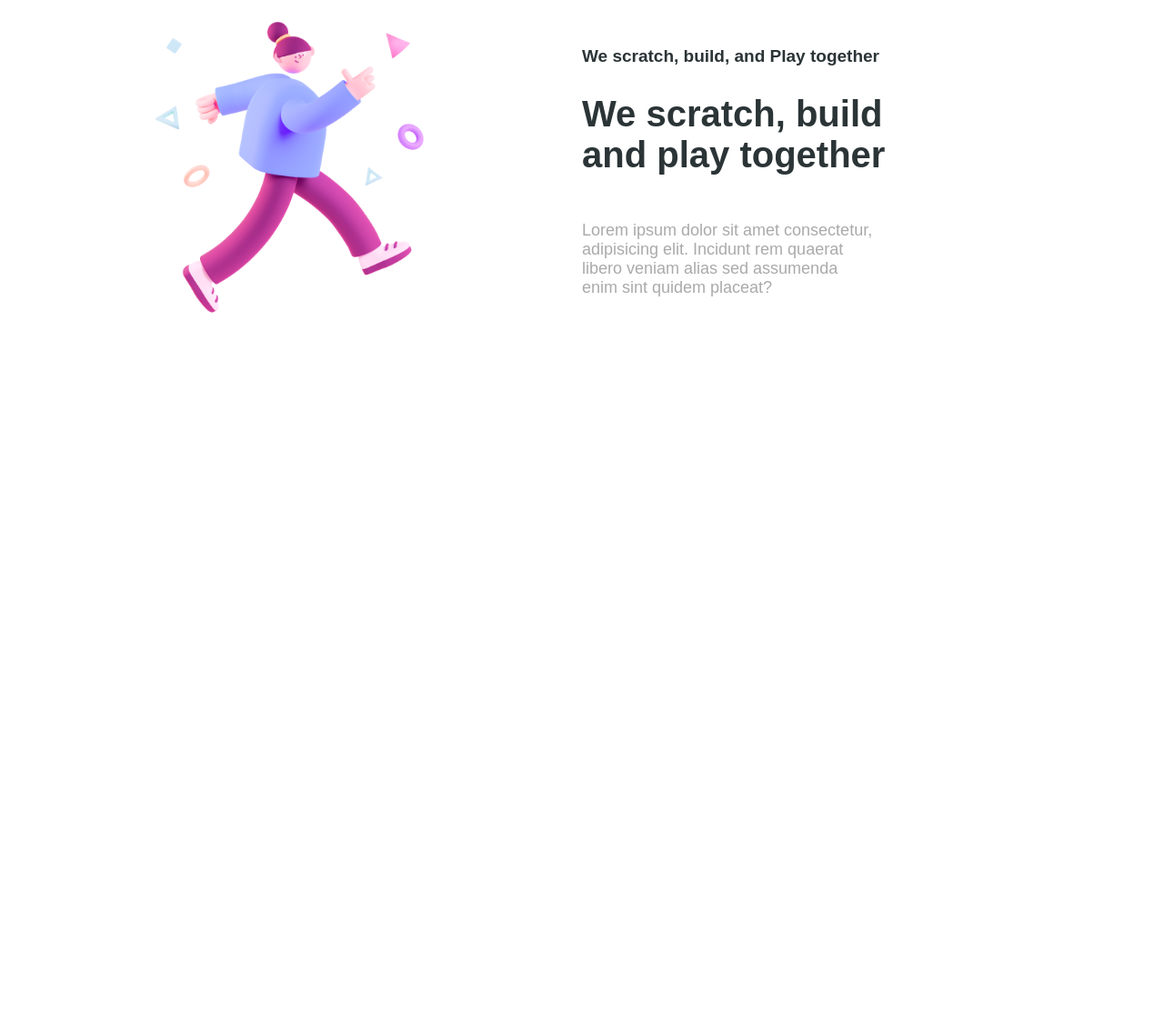
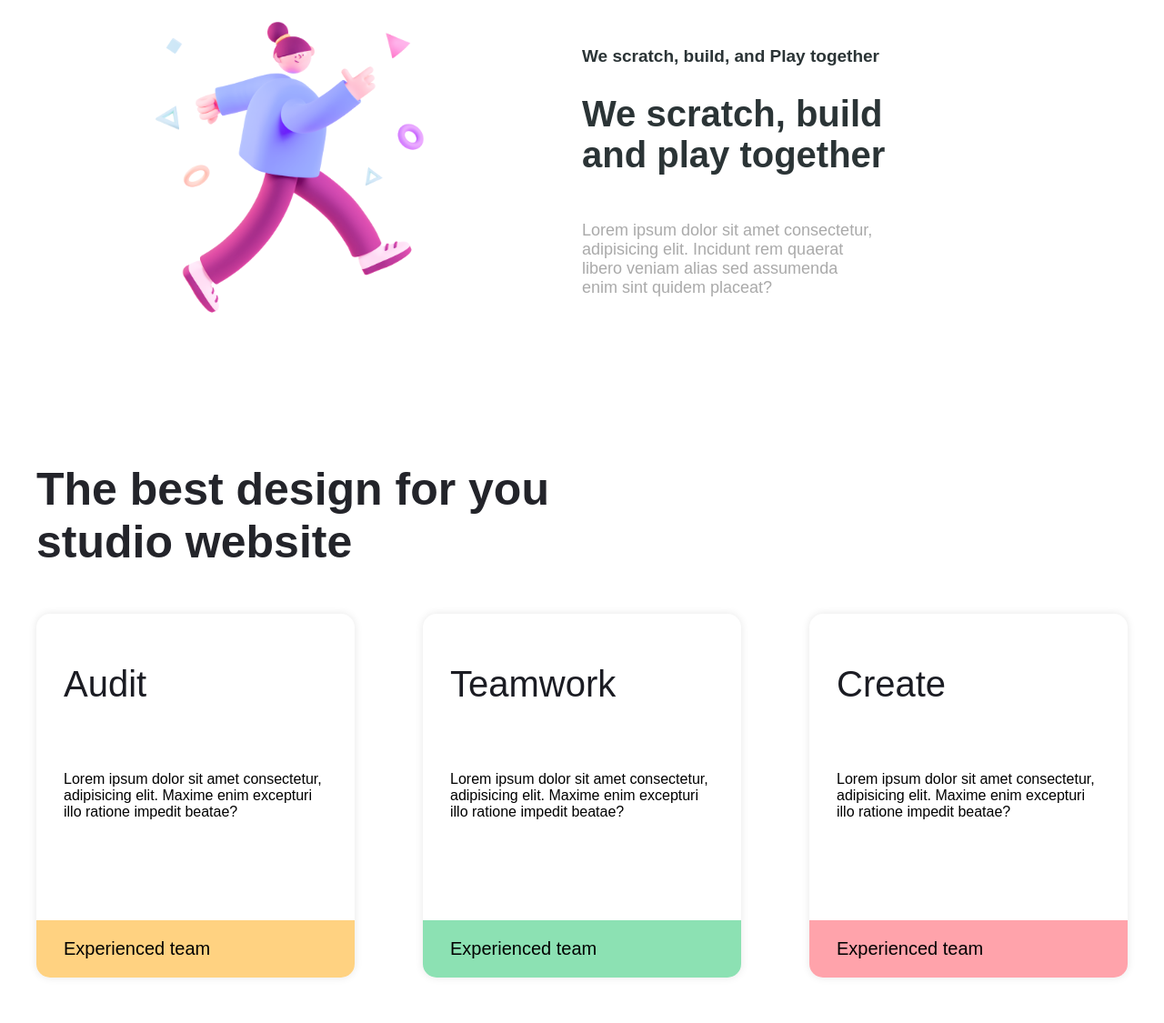
Before and after one commit to hamidzehtab/web-exercise-1, a plain HTML site: page index.html in a window 1280 px wide. Shown: the part 1614-2739 px from the top of the page at 91% size. Before the commit the page ends 2073 px from the top, so only its background shows below. Drawn offline with Linux system fonts and the light colour scheme.

Commit message:
done design part(cards section). it is responsive

```diff
--- a/index.html
+++ b/index.html
@@ -75,6 +75,27 @@
                 <p>Lorem ipsum dolor sit amet consectetur, adipisicing elit. Incidunt rem quaerat libero veniam alias sed assumenda enim sint quidem placeat?</p>
             </div>
         </section>
+
+        <section id="design">
+            <h2 id="design_title">The best design for you <br /> studio website</h2>
+            <div id="values">
+                <article class="cards">
+                    <h3 class="card_title">Audit</h3>
+                    <p class="card_content">Lorem ipsum dolor sit amet consectetur, adipisicing elit. Maxime enim excepturi illo ratione impedit beatae?</p>
+                    <span>Experienced team</span>
+                </article>
+                <article class="cards">
+                    <h3 class="card_title">Teamwork</h3>
+                    <p class="card_content">Lorem ipsum dolor sit amet consectetur, adipisicing elit. Maxime enim excepturi illo ratione impedit beatae?</p>
+                    <span>Experienced team</span>
+                </article>
+                <article class="cards">
+                    <h3 class="card_title">Create</h3>
+                    <p class="card_content">Lorem ipsum dolor sit amet consectetur, adipisicing elit. Maxime enim excepturi illo ratione impedit beatae?</p>
+                    <span>Experienced team</span>
+                </article>
+            </div>
+        </section>
     </main>
 </body>
 </html>
--- a/style.css
+++ b/style.css
@@ -76,19 +76,25 @@ a {
 
 #top_section_content h2 {
     color: #515249;
-    font-size: 30px;
-    margin-bottom: 30px;
+    font-size: 50px;
+    margin-bottom: 50px;
 }
 
 #top_section_content p {
     color: #737B7D;
     margin-bottom: 50px ;
+    font-size: 20px;
 }
 
 #top_section_content a {
     padding: 10px 20px;
     border: 1px solid #F73C6B;
     color: #F73C6B;
+    font-size: 25px;
+    display: block;
+    /* margin-top: 50px; */
+    width: fit-content;
+    border-radius: 5px;
 }
 
 
@@ -172,8 +178,116 @@ a {
     font-size: 18px;
 }
 
+#design {
+    padding: 50px 0;
+    width: 100%;
+}
+
+#design_title {
+    width: 1200px;
+    margin: auto;
+    margin-bottom: 50px;
+    font-size: 50px;
+    color: #23242A;
+}
+
+#values {
+    display: flex;
+    width: 1200px;
+    margin: auto;
+}
+
+#values > * {
+    width: 350px;
+    height: 400px;
+    /* background-color: green; */
+    border-radius: 15px;
+    display: flex;
+    flex-direction: column;
+    justify-content: center;
+    position: relative;
+    padding: 0 30px;
+    box-shadow: 0 0 10px rgb(231, 231, 231);
+}
+
+#values article:nth-child(2) {
+    /* background-color: ; */
+    margin: 0 75px;
+}
+
+.card_title {
+    font-size: 40px;
+    font-weight: 100;
+    position: absolute;
+    top: 55px;
+    left: 30px;
+    color: #1B1C23;
+}
+
+.cards span {
+    position: absolute;
+    bottom: 0;
+    left: 0;
+    padding: 20px 30px;
+    font-size: 20px;
+    width: calc(100% - 60px);
+    border-radius: 0 0 15px 15px;
+}
+
+.cards:first-child span {
+    background-color: #FFD281;
+}
+
+.cards:nth-child(2) span {
+    background-color: #8CE1B3;
+}
+
+.cards:last-child span {
+    background-color: #FFA3AB;
+}
+
+@media screen and (max-width: 1260px) {
+    #top_section_content h2 {
+        font-size: 40px;
+    }
+}
+
+@media screen and (max-width: 1220px) {
+    #design_title {
+        width: 80%;
+    }
+
+    #values{
+        width: 80%;
+    }
+
+    .card_title {
+        font-size: 30px;
+        font-weight: bold;
+    }
+}
+
+
+@media screen and (max-width: 1100px) {
+    #values {
+        flex-direction: column;
+        align-items: center;
+    }
+
+    .cards {
+        margin-bottom: 50px !important;
+    }
+}
 
 @media screen and (max-width: 992px) {
+    #top_header {
+        flex-direction: column-reverse;
+        padding-top: 100px ;
+    }
+
+    #top_header>* {
+        width: 70%;
+    }
     #media {
         flex-direction: column-reverse;
     }
@@ -215,17 +329,21 @@ a {
     #logo_part {
         width: 15%;
     }
+
+    #design_title {
+        font-size: 40px;
+    }
 }
 
 @media screen and (max-width: 800px) {
-    #top_header {
+    /* #top_header {
         flex-direction: column-reverse;
         padding-top: 100px ;
     }
 
     #top_header>* {
         width: 70%;
-    }
+    } */
 }
 
 @media screen and (max-width: 768px) {
@@ -252,6 +370,9 @@ a {
         /* padding: 0 50px; */
 
     }
+    #design_title {
+        font-size: 30px;
+    }
 
     #nav_menu ul li {
         padding: 0 30px;
```
